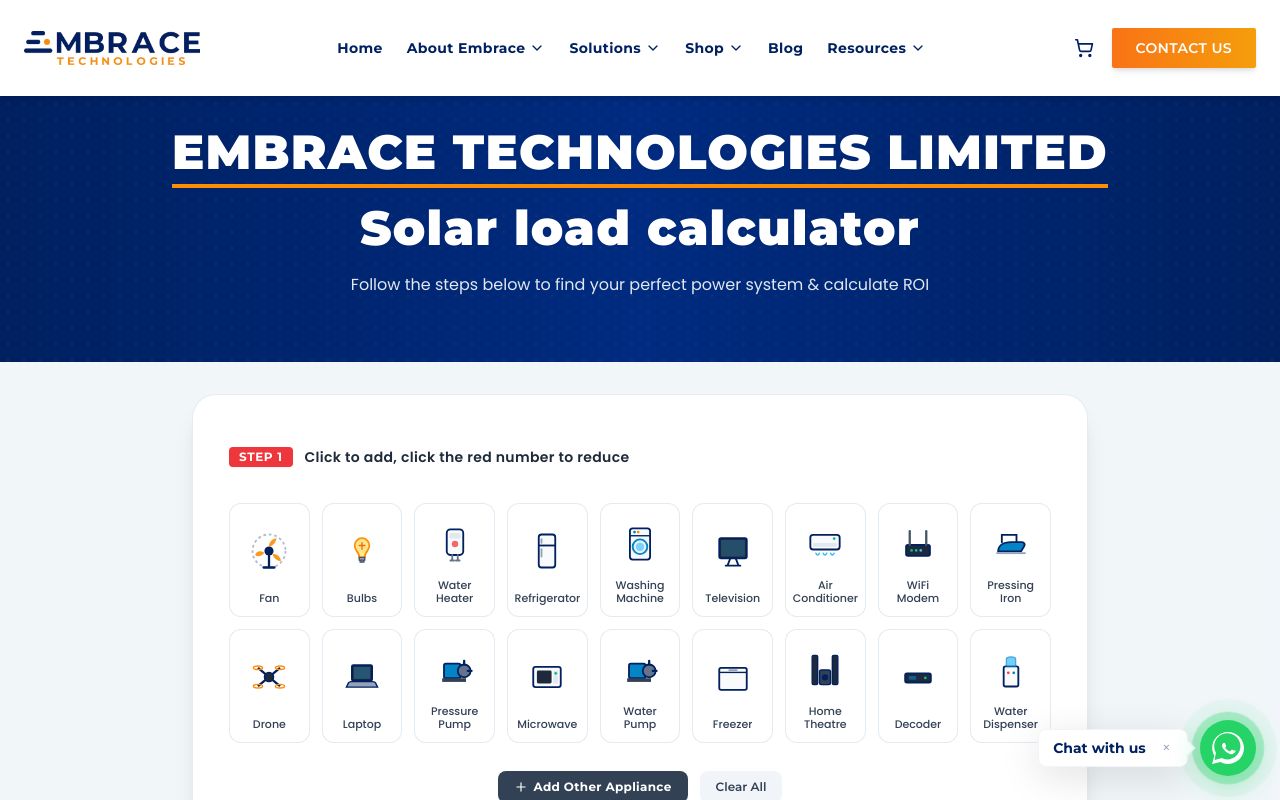
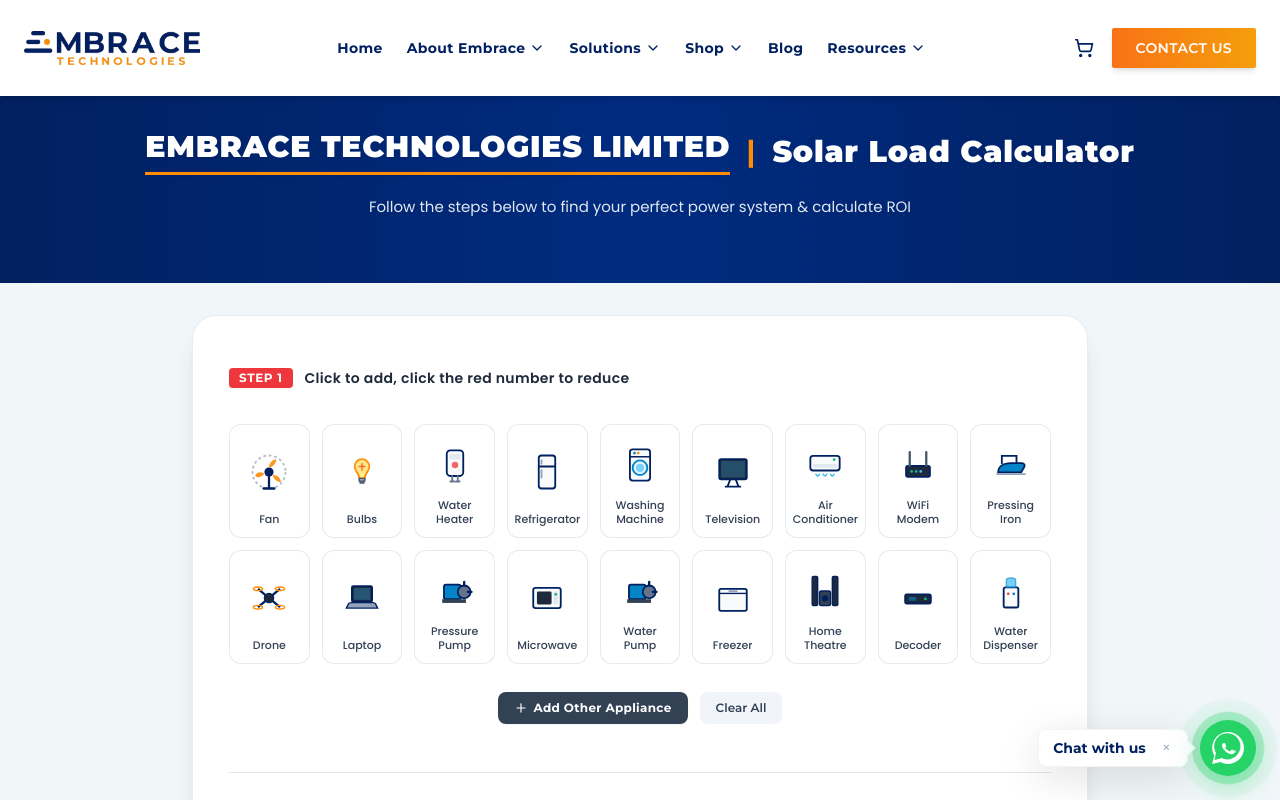
Before and after one commit to imoleayomi19/the-embrace, a React (Vite) app: page /solar-calculator in a window 1280 px wide. Shown: the top 800 px of the page. Built offline with nearby package versions, Linux system fonts and the light colour scheme.

Commit message:
solarcalculator update

```diff
--- a/src/pages/SolarCalculator.tsx
+++ b/src/pages/SolarCalculator.tsx
@@ -509,21 +509,36 @@ export function SolarCalculator() {
           {/* Ambient pattern */}
           <div className="absolute inset-0 opacity-10 bg-[radial-gradient(#fd8d07_1px,transparent_1px)] [background-size:16px_16px] pointer-events-none" />
 
-          <h1 className="relative flex flex-col items-center gap-3 sm:gap-4 font-extrabold tracking-wide text-white drop-shadow-sm font-montserrat !leading-[1.25] normal-case">
-            {/* Line 1: company name, uppercase, underlined with an orange border */}
-            <span className="uppercase inline-block pb-2 border-b-[3px] sm:border-b-4 border-[#fd8d07] text-xl sm:text-3xl md:text-4xl lg:text-5xl">
-              Embrace Technologies Limited
+          <h1
+            className="relative flex flex-wrap items-center justify-center gap-x-2.5 sm:gap-x-3 gap-y-1.5 font-extrabold tracking-wide text-white drop-shadow-sm font-montserrat !leading-[1.25] text-center text-base sm:text-lg md:text-2xl lg:text-3xl"
+            style={{ textTransform: "none" }}
+          >
+            {/* EMBRACE TECHNOLOGIES LIMITED: uppercase, underlined with orange line */}
+            <span
+              className="inline-block pb-1 sm:pb-1.5 border-b-2 sm:border-b-[3px] border-[#fd8d07]"
+              style={{ textTransform: "uppercase" }}
+            >
+              EMBRACE TECHNOLOGIES LIMITED
             </span>
-            {/* Line 2: calculator title, only the first letter uppercase */}
-            <span className="!normal-case text-xl sm:text-3xl md:text-4xl lg:text-5xl">
-              <span className="!uppercase">S</span>
-              <span className="!lowercase">olar load calculator</span>
+            {/* Separator */}
+            <span
+              className="text-[#fd8d07] font-bold select-none px-1"
+              style={{ textTransform: "none" }}
+            >
+              |
+            </span>
+            {/* Solar Load Calculator: Solar (S uppercase), Load (L uppercase), Calculator (C uppercase) */}
+            <span
+              className="text-white font-extrabold"
+              style={{ textTransform: "none" }}
+            >
+              Solar Load Calculator
             </span>
           </h1>
-          {/* Line 3: subtitle, always one straight line (font shrinks on small screens) */}
+          {/* Subtitle */}
           <p
-            className="relative font-poppins text-slate-200 mt-4 sm:mt-5 font-normal mx-auto leading-relaxed whitespace-nowrap"
-            style={{ fontSize: "clamp(8px, 2.5vw, 16px)" }}
+            className="relative font-poppins text-slate-200 mt-4 sm:mt-5 font-normal mx-auto leading-relaxed"
+            style={{ fontSize: "clamp(12px, 2.2vw, 15px)" }}
           >
             Follow the steps below to find your perfect power system &amp; calculate ROI
           </p>
```
Also changed, not shown: 1 other file (tests, documents, lock files or other folders).
